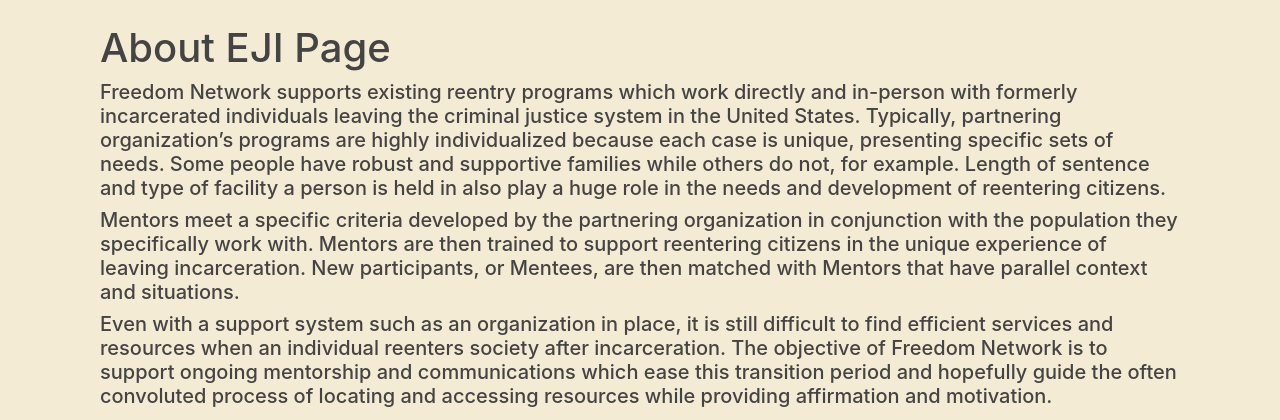
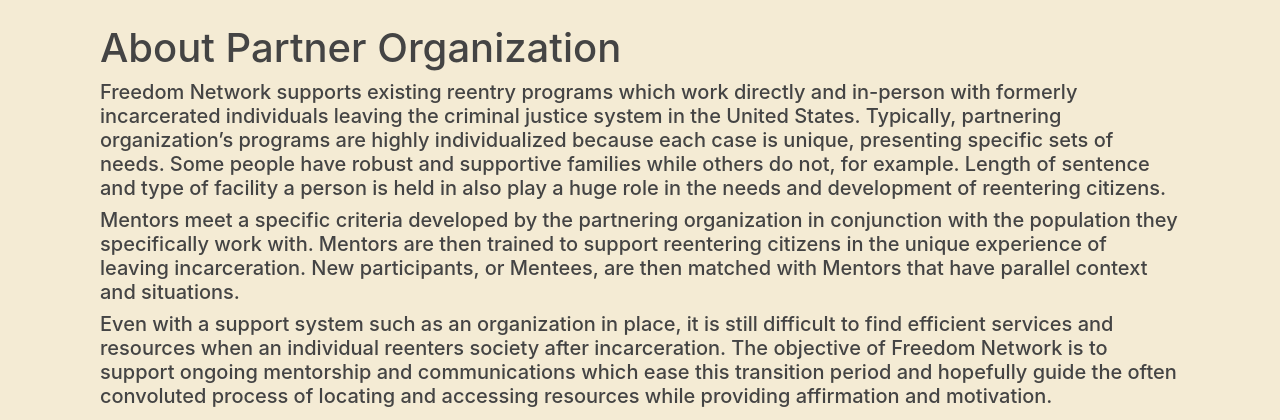
Before and after one commit to alex-eman/freedom-network, a Django app: page /about_org/ in a window 1280 px wide. Shown: the part 56-476 px from the top of the page. Run offline with Django 3.2, Linux system fonts and the light colour scheme; some libraries are stand-ins or nearby versions.

Commit message:
change title

```diff
--- a/hub/templates/hub/about_org.html
+++ b/hub/templates/hub/about_org.html
@@ -4,7 +4,7 @@
 
 {% block content %}
 
-    <h1>About EJI Page</h1>
+    <h1>About Partner Organization</h1>
     <h5>Freedom Network supports existing reentry programs which work directly and in-person with formerly incarcerated individuals leaving the criminal justice system in the United States. Typically, partnering organization’s programs are highly individualized because each case is unique, presenting specific sets of needs. Some people have robust and supportive families while others do not, for example. Length of sentence and type of facility a person is held in also play a huge role in the needs and development of reentering citizens.
 
     <h5>Mentors meet a specific criteria developed by the partnering organization in conjunction with the population they specifically work with. Mentors are then trained to support reentering citizens in the unique experience of leaving incarceration. New participants, or Mentees, are then matched with Mentors that have parallel context and situations.</h5>
```
